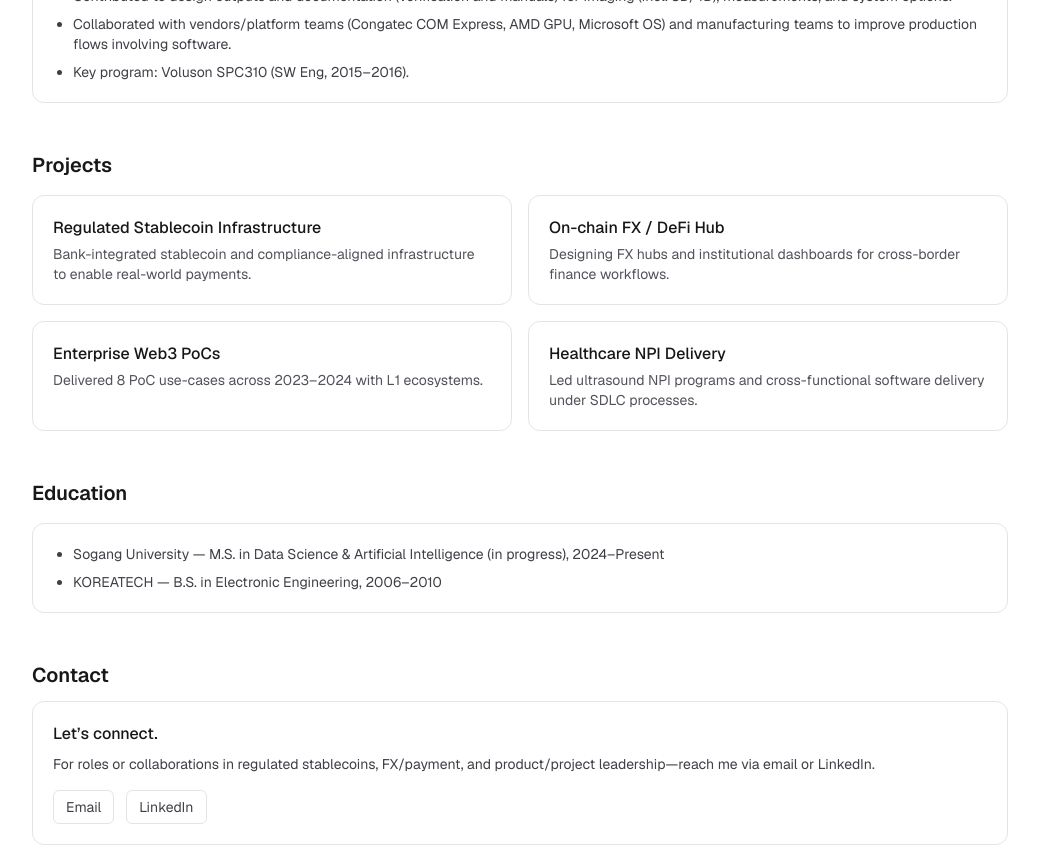
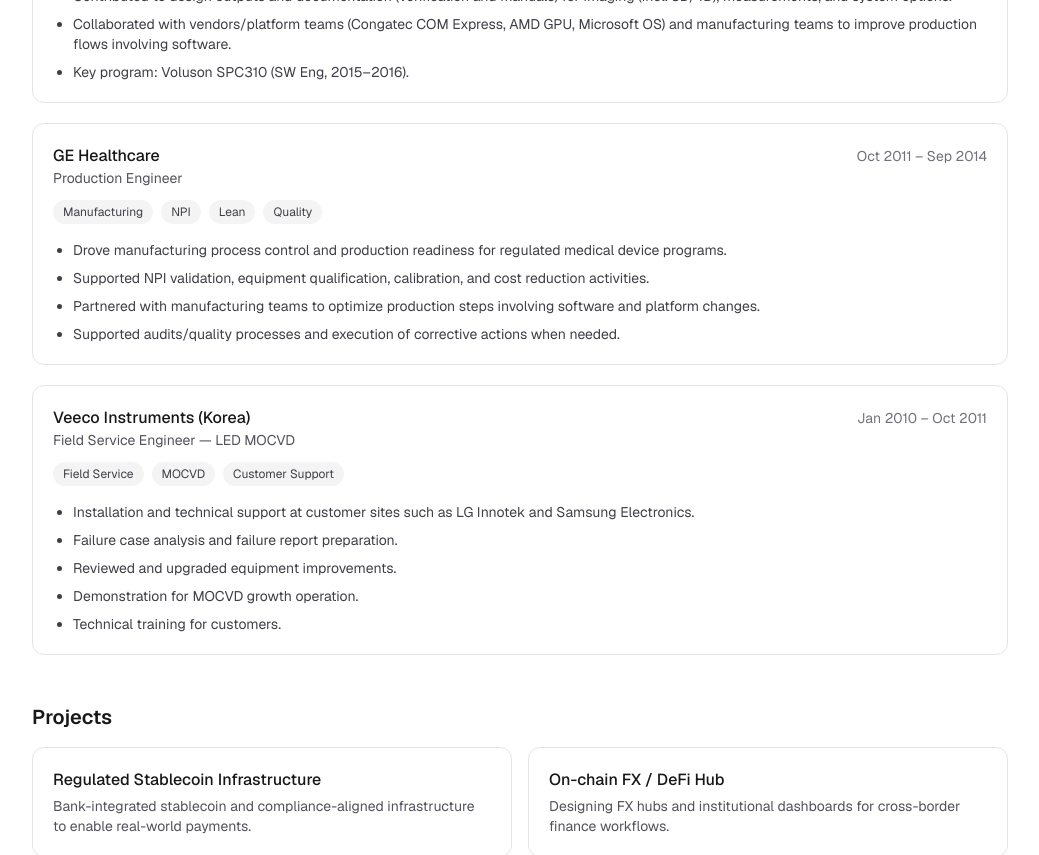
Before and after one commit to Jeonyomi/mj-web, a Next.js app: page /en in a window 1280 px wide. Shown: the part 2340-3195 px from the top of the page, without its empty margins (120-1159 px from the left). Built offline with nearby package versions, Linux system fonts and the light colour scheme.

Commit message:
content: add Veeco + restore GE Production Engineer in detailed experience

```diff
--- a/src/content/portfolio.ts
+++ b/src/content/portfolio.ts
@@ -158,6 +158,31 @@
           "Key program: Voluson SPC310 (SW Eng, 2015–2016).",
         ],
       },
+      {
+        company: "GE Healthcare",
+        title: "Production Engineer",
+        period: "Oct 2011 – Sep 2014",
+        tags: ["Manufacturing", "NPI", "Lean", "Quality"],
+        bullets: [
+          "Drove manufacturing process control and production readiness for regulated medical device programs.",
+          "Supported NPI validation, equipment qualification, calibration, and cost reduction activities.",
+          "Partnered with manufacturing teams to optimize production steps involving software and platform changes.",
+          "Supported audits/quality processes and execution of corrective actions when needed.",
+        ],
+      },
+      {
+        company: "Veeco Instruments (Korea)",
+        title: "Field Service Engineer — LED MOCVD",
+        period: "Jan 2010 – Oct 2011",
+        tags: ["Field Service", "MOCVD", "Customer Support"],
+        bullets: [
+          "Installation and technical support at customer sites such as LG Innotek and Samsung Electronics.",
+          "Failure case analysis and failure report preparation.",
+          "Reviewed and upgraded equipment improvements.",
+          "Demonstration for MOCVD growth operation.",
+          "Technical training for customers.",
+        ],
+      },
     ],
     projects: [
       {
@@ -296,12 +321,27 @@
       },
       {
         company: "GE Healthcare",
-        title: "Product / Production Engineer",
-        period: "2011 – 2014.09",
-        tags: ["Manufacturing", "NPI", "Lean"],
+        title: "Production Engineer",
+        period: "2011.10 – 2014.09",
+        tags: ["Manufacturing", "NPI", "Lean", "Quality"],
         bullets: [
-          "공정관리, NPI 검증, 장비 적격성, Lean/지속개선, 교정/원가절감 수행.",
-          "생산 준비 및 품질 이슈 대응(감사/시정조치 등) 지원.",
+          "공정관리 및 생산 준비(Production readiness) 활동을 수행하고, 규제 환경의 품질 프로세스 기반으로 생산 이슈를 대응.",
+          "NPI 검증, 장비 적격성(qualification), 교정(calibration), 원가절감 활동 수행.",
+          "플랫폼/소프트웨어 변경이 생산 공정에 미치는 영향 분석 및 제조팀과 협업해 공정 최적화.",
+          "감사/품질 이슈 대응 및 필요 시 시정조치(CAPA 등) 지원.",
+        ],
+      },
+      {
+        company: "Veeco Instruments (Korea)",
+        title: "Field Service Engineer — LED MOCVD",
+        period: "2010.01 – 2011.10",
+        tags: ["Field Service", "MOCVD", "Customer Support"],
+        bullets: [
+          "LG이노텍, 삼성전자 등 고객사 현장에서 장비 설치 및 기술 지원 수행.",
+          "고장/불량 사례 분석 및 Failure report 작성.",
+          "장비 개선 사항 검토 및 업그레이드(개선) 적용.",
+          "MOCVD 성장(Growth) 공정 데모 및 운영 지원.",
+          "고객 대상 기술 교육(Training) 수행.",
         ],
       },
     ],
```
